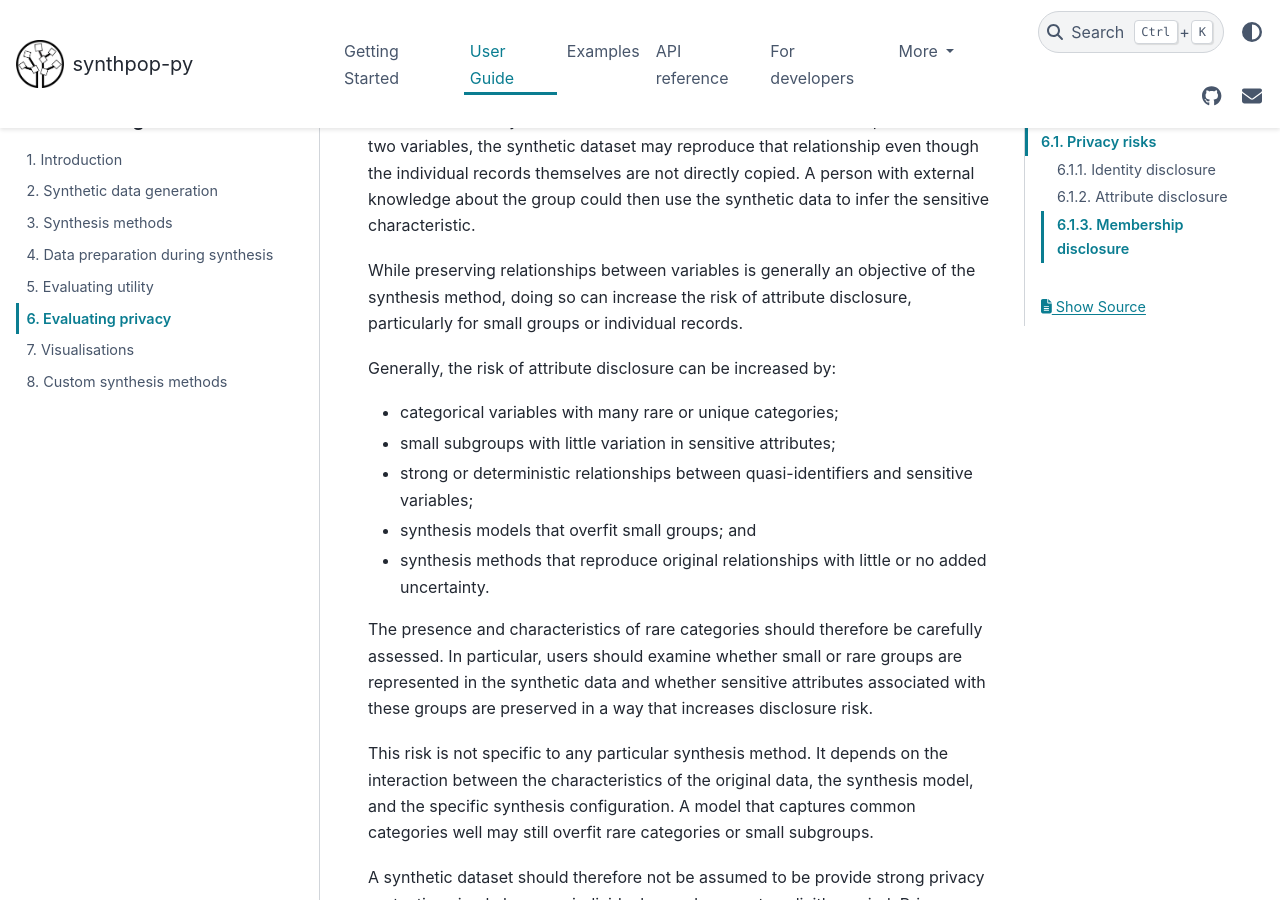
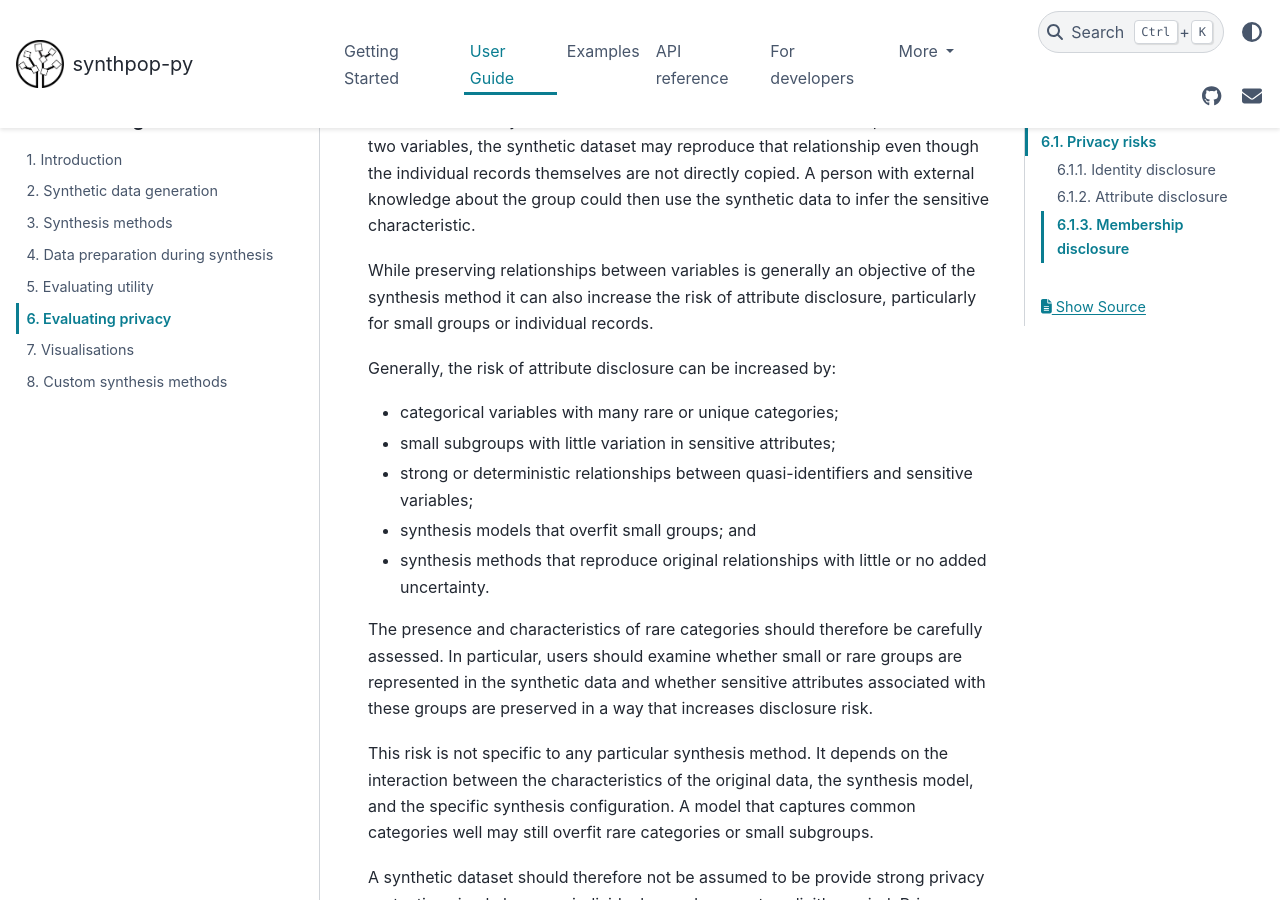
Before and after one commit to duonl/synthpop-py, a Sphinx documentation site: the page built from docs/source/user_guides/6_evaluating_privacy.md, in a window 1280 px wide and 900 px high, scrolled down 3191 px. Built offline with Sphinx 7.4.7 and the PyData theme 0.15.4, drawn with Linux system fonts in a browser that asks for light colours.

```diff
--- a/docs/source/user_guides/6_evaluating_privacy.md
+++ b/docs/source/user_guides/6_evaluating_privacy.md
@@ -62,7 +62,7 @@ For example, consider a dataset containing a categorical variable that identifie
 If the synthesis model learns a deterministic relationship between the two variables, the synthetic dataset may reproduce that relationship even though the individual records themselves are not directly copied.
 A person with external knowledge about the group could then use the synthetic data to infer the sensitive characteristic.
 
-While preserving relationships between variables is generally an objective of the synthesis method, doing so can increase the risk of attribute disclosure, particularly for small groups or individual records.
+While preserving relationships between variables is generally an objective of the synthesis method it can also increase the risk of attribute disclosure, particularly for small groups or individual records.
 
 Generally, the risk of attribute disclosure can be increased by:
 
```
Also changed, not shown: docs/source/developer/documentation.md (+1 -1 lines), docs/source/examples/rare_categories.md (+3 -3 lines).
